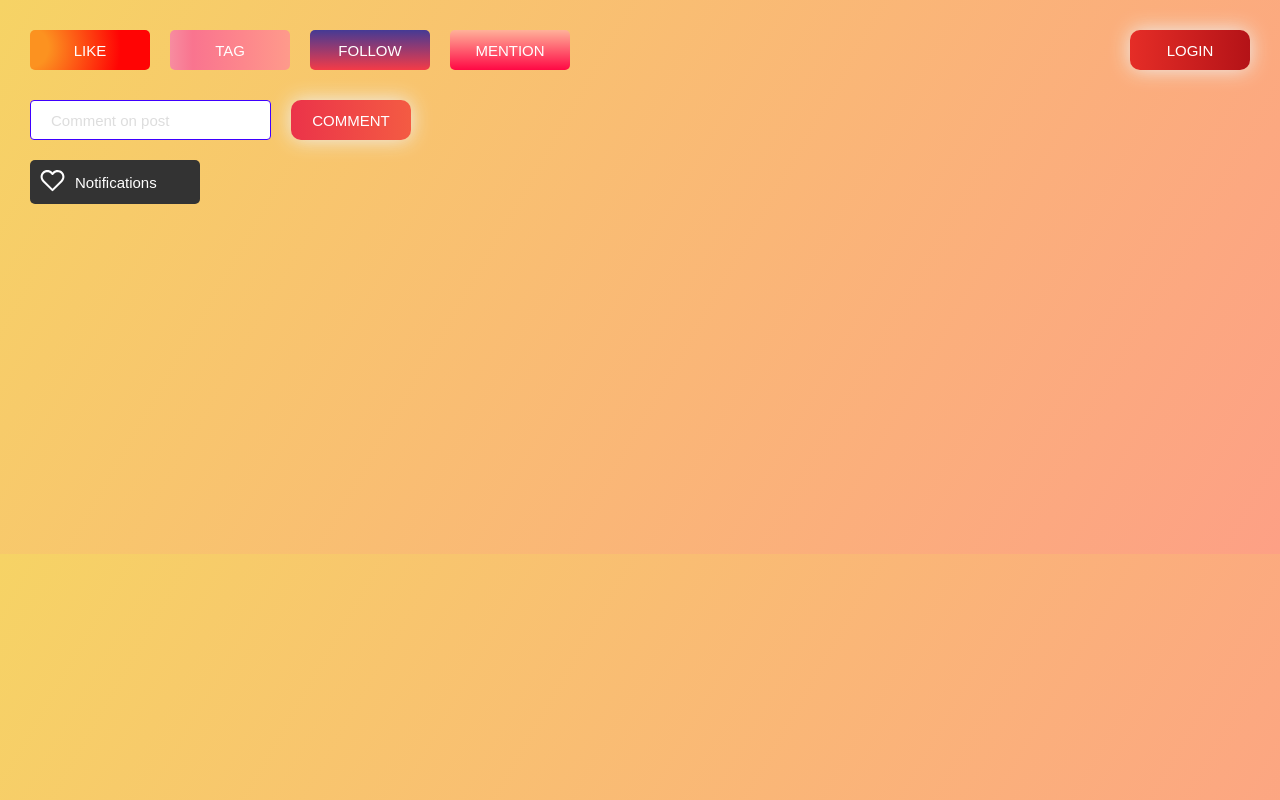
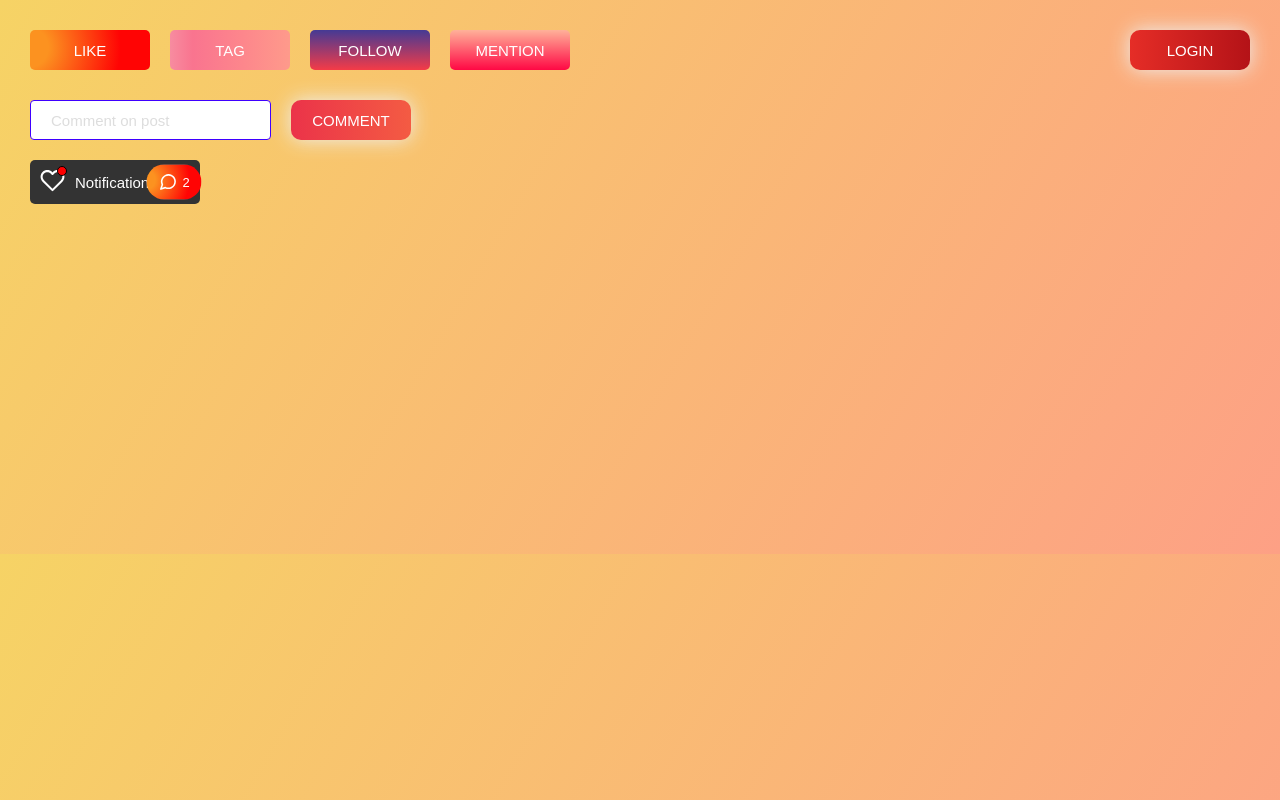
Before and after one commit to CyberScript007/test-api, a website built with Parcel: page index.html in a window 1280 px wide. Built offline with nearby package versions, Linux system fonts and the light colour scheme; files whose address does not match are found by name.

Commit message:
Updating notification UI

```diff
--- a/index.html
+++ b/index.html
@@ -35,25 +35,27 @@
 
     <!-- notification -->
     <section class="notification">
+      <div class="notification__container">
         <button class="notification__read" id="read-notification">
           <div class="svg-container">
             <svg class="svg__icon">
               <use xlink:href="./img/sprite.svg#icon-heart"></use>
             </svg>
-          <span class="svg__badge hidden"></span>
+            <span class="svg__badge"></span>
           </div>
           <span>notifications</span>
         </button>
 
         <!-- notification tooltip -->
-      <div class="notification__tooltip hidden">
-        <!-- <section class="notification__group">
+        <div class="notification__tooltip">
+          <section class="notification__group">
             <svg class="svg__tooltip-icon">
               <use xlink:href="./img/sprite.svg#icon-message-circle"></use>
             </svg>
 
             <span class="notification_count">2</span>
-        </section> -->
+          </section>
+        </div>
       </div>
 
       <!-- notification message -->
--- a/src/script.js
+++ b/src/script.js
@@ -44,7 +44,7 @@ socket.on("new-notification", (notification) => {
 
   setTimeout(() => {
     notificationTooltip.classList.add("hidden");
-  }, 5000);
+  }, 30000);
 
   if (notificationUI[notification.type] > 0) {
     svgBadge.classList.remove("hidden");
@@ -134,7 +134,7 @@ const getSvgIcon = (type) => {
       return "#icon-heart1";
 
     case "tag":
-      return "#user-solid-square";
+      return "#icon-user-solid-square";
 
     case "comment":
     case "mention":
--- a/src/style.css
+++ b/src/style.css
@@ -261,6 +261,9 @@ label {
   display: flex;
   flex-direction: column;
   gap: 2rem;
+}
+
+.notification__container {
   position: relative;
 }
 
@@ -277,7 +280,6 @@ label {
   border-radius: 0.5rem;
   color: #fff;
   background-color: #333;
-  position: relative;
   cursor: pointer;
 }
 
```
Lines whose indentation alone changed are shown as unchanged.
